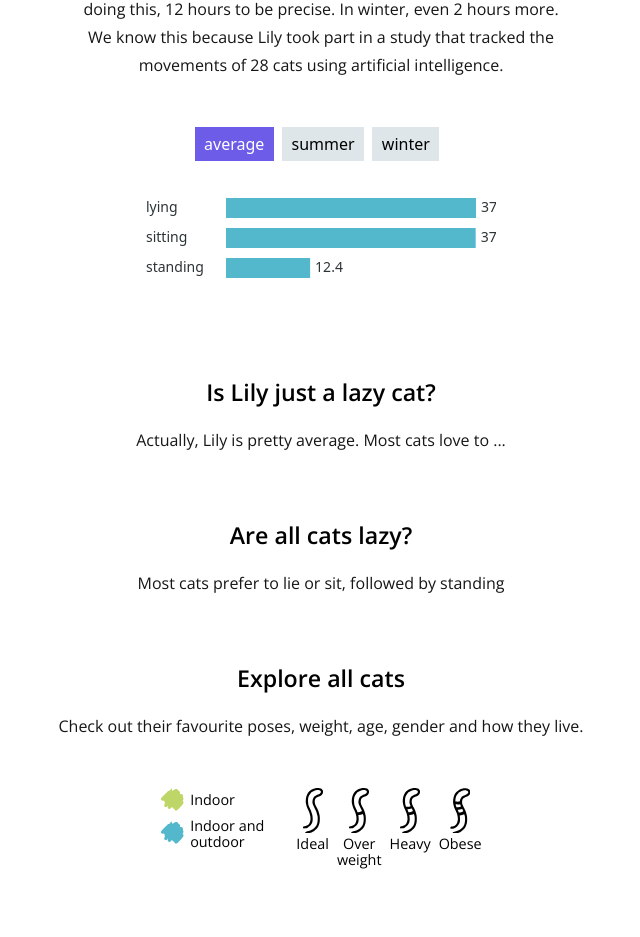
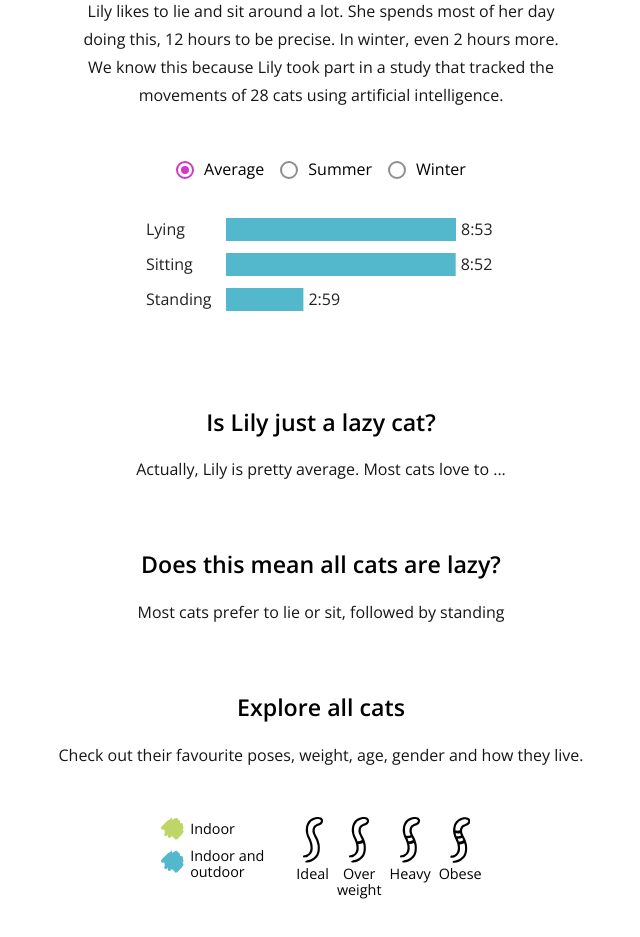
Before and after one commit to Lisa-Ho/lazy-cats, a SvelteKit app: page / in a window 1280 px wide. Shown: the part 773-1710 px from the top of the page, without its empty margins (319-959 px from the left). Built offline with nearby package versions, Linux system fonts and the light colour scheme.

Commit message:
bar chart styling

```diff
--- a/src/App.svelte
+++ b/src/App.svelte
@@ -22,7 +22,7 @@
     </section>
 
     <section>
-        <h2>Are all cats lazy?</h2>
+        <h2>Does this mean all cats are lazy?</h2>
         <p>Most cats prefer to lie or sit, followed by standing</p>
     </section>
 
--- a/src/components/BarChart.svelte
+++ b/src/components/BarChart.svelte
@@ -25,35 +25,57 @@
     $: console.log(sortedData);
 
     const chartWidth = 350;
-    const barHeight = 30;
+    const barHeight = 35;
+    const barGap = 12;
     $: maxValue = Math.max(...sortedData.map((d) => d.value));
+
+    function toSentenceCase(text) {
+        if (!text) return "";
+        return text.charAt(0).toUpperCase() + text.slice(1).toLowerCase();
+    }
+
+    function formatHours(hoursProp) {
+        const decimalHours = (hoursProp * 24) / 100;
+        const hours = Math.floor(decimalHours);
+        const minutes = Math.round((decimalHours - hours) * 60);
+        return `${hours}:${minutes.toString().padStart(2, "0")}`;
+    }
 </script>
 
 <div class="chart-container" id="bar-chart">
-    <div class="toggle">
+    <div class="radio-group">
         {#each ["average", "summer", "winter"] as s}
-            <button class:active={season === s} on:click={() => (season = s)}>
-                {s}
-            </button>
+            <label class="radio-option">
+                <input
+                    type="radio"
+                    name="season"
+                    value={s}
+                    bind:group={season}
+                />
+                {toSentenceCase(s)}
+            </label>
         {/each}
     </div>
-    <svg width={chartWidth} height={sortedData.length * barHeight + 10}>
+
+    <svg width={chartWidth} height={sortedData.length * barHeight + barGap}>
         {#each sortedData as { pose, value }, i}
             <g transform={`translate(0, ${i * barHeight})`}>
-                <text x="0" y={barHeight / 2} class="label">{pose}</text>
+                <text x="0" y={barHeight / 2} class="axis-label"
+                    >{toSentenceCase(pose)}</text
+                >
                 <rect
                     x="80"
                     y="5"
-                    height={barHeight - 10}
-                    width={(value / maxValue) * (chartWidth - 100)}
+                    height={barHeight - barGap}
+                    width={(value / maxValue) * (chartWidth - 120)}
                     fill="#53B8CC"
                 />
                 <text
-                    x={(value / maxValue) * (chartWidth - 100) + 85}
+                    x={(value / maxValue) * (chartWidth - 120) + 85}
                     y={barHeight / 2}
-                    class="label"
+                    class="value-label"
                 >
-                    {value.toFixed(1)}
+                    {formatHours(value)}
                 </text>
             </g>
         {/each}
@@ -63,6 +85,68 @@
 <!-- border: 1px solid #333; -->
 
 <style>
+    .radio-group {
+        display: flex;
+        gap: 1rem;
+        margin-bottom: 1rem;
+    }
+
+    input[type="radio"] {
+        margin-right: 0.3rem;
+        opacity: 0;
+        cursor: pointer;
+    }
+
+    label {
+        cursor: pointer;
+        font-weight: 400;
+        font-size: 1rem;
+        font-family: "Open Sans", sans-serif;
+        dominant-baseline: middle;
+        fill: #222222;
+    }
+
+    .radio-option {
+        position: relative;
+        padding-left: 28px;
+        cursor: pointer;
+        user-select: none;
+        display: inline-block;
+    }
+
+    .radio-option input[type="radio"] {
+        position: absolute;
+        opacity: 0;
+        cursor: pointer;
+    }
+
+    .radio-option::before {
+        content: "";
+        position: absolute;
+        left: 0;
+        top: 4px;
+        width: 18px;
+        height: 18px;
+        border-radius: 50%;
+        border: 2px solid #8e8e8e;
+        background-color: white;
+    }
+
+    .radio-option:has(input[type="radio"]:checked)::before {
+        border-color: #ce3bc4;
+    }
+
+    .radio-option:has(input[type="radio"]:checked)::after {
+        content: "";
+        position: absolute;
+        left: 5px;
+        top: 9px;
+        width: 8px;
+        height: 8px;
+        border-radius: 50%;
+        background-color: #ce3bc4;
+    }
+
     #bar-chart {
         height: 200px;
         width: 100%;
@@ -73,23 +157,19 @@
         gap: 1rem;
     }
 
-    .toggle {
-        margin-bottom: 1rem;
+    .axis-label {
+        font-size: 1rem;
+        font-family: "Open Sans", sans-serif;
+        font-weight: 400;
+        dominant-baseline: middle;
+        fill: #222222;
     }
-    .toggle button {
-        margin-right: 0.5rem;
-        padding: 0.3rem 0.6rem;
-        border: none;
-        background-color: #dfe6e9;
-        cursor: pointer;
-    }
-    .toggle button.active {
-        background-color: #6c5ce7;
-        color: white;
-    }
-    .label {
-        font-size: 14px;
+
+    .value-label {
+        font-size: 1rem;
+        font-family: "Open Sans", sans-serif;
+        font-weight: 400;
         dominant-baseline: middle;
-        fill: #2d3436;
+        fill: #222222;
     }
 </style>
--- a/src/components/Hero.svelte
+++ b/src/components/Hero.svelte
@@ -147,7 +147,7 @@
         />
     </svg>
     <h1>Lazy Cats</h1>
-    <p class="subtitle">How lazy are cats really?</p>
+    <p class="subtitle">Or how lazy are cats really?</p>
 </div>
 
 <style>
--- a/static/styles.css
+++ b/static/styles.css
@@ -13,15 +13,15 @@ h1 {
     font-family: "Gloria Hallelujah", cursive;
     font-weight: 400;
     font-style: normal;
-    font-size: 3rem;
+    font-size: 4rem;
     margin-bottom: 0.5rem;
     margin-top: 0.5rem;
 }
 
 .subtitle {
     font-family: "Open Sans", sans-serif;
-    font-weight: 500;
-    font-size: 1rem;
+    font-weight: 300;
+    font-size: 1.2rem;
     line-height: 1.65em;
     margin-bottom: 0.5rem;
     color: rgb(22, 22, 22);
```
